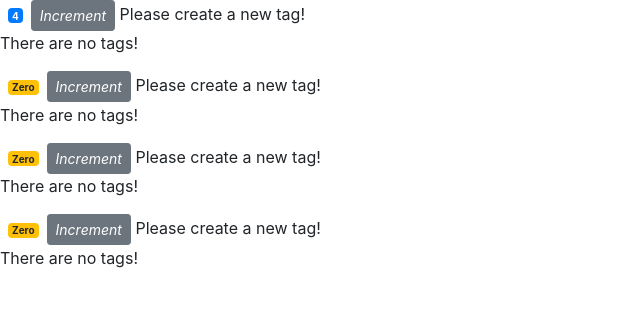
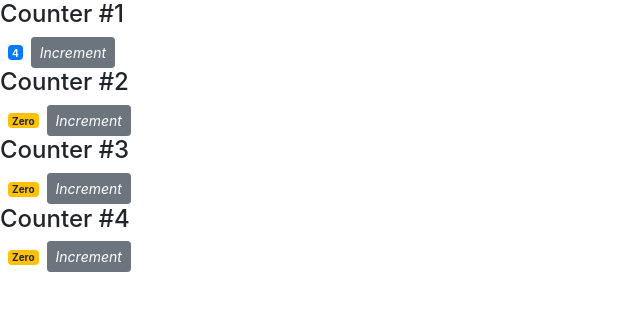
Before and after one commit to kaviyapreethi/React-counter-app, a React (Create React App) app: page / in a window 1280 px wide. Shown: the top 310 px of the page, without its empty margins (0-640 px from the left). Built offline with nearby package versions, Linux system fonts and the light colour scheme.

Commit message:
Passing Children

```diff
--- a/src/components/counter.jsx
+++ b/src/components/counter.jsx
@@ -4,7 +4,7 @@
   state = {
     value: this.props.value,
     product: 0,
-    tags: []
+    tags: [1, 2, 3, 4]
   };
   styles = {
     fontSize: 10,
@@ -36,6 +36,7 @@
     console.log("props", this.props);
     return (
       <div>
+        {this.props.children}
         <span style={this.styles} className={this.getBadgeClasses()}>
           {this.formatCount()}
         </span>
@@ -48,7 +49,6 @@
           Increment
         </button>
         {this.state.tags.length === 0 && " Please create a new tag!"}
-        {this.renderTags()}
       </div>
     );
     //render is a tree with 3 element (react element on the top (div) and 2 childrens (span and button))
--- a/src/components/counters.jsx
+++ b/src/components/counters.jsx
@@ -14,7 +14,9 @@
     return (
       <div>
         {this.state.counters.map(counter => (
-          <Counter key={counter.id} value={counter.value} />
+          <Counter key={counter.id} value={counter.value} id={counter.id}>
+            <h4>Counter #{counter.id}</h4>
+          </Counter>
         ))}
       </div>
     );
```
